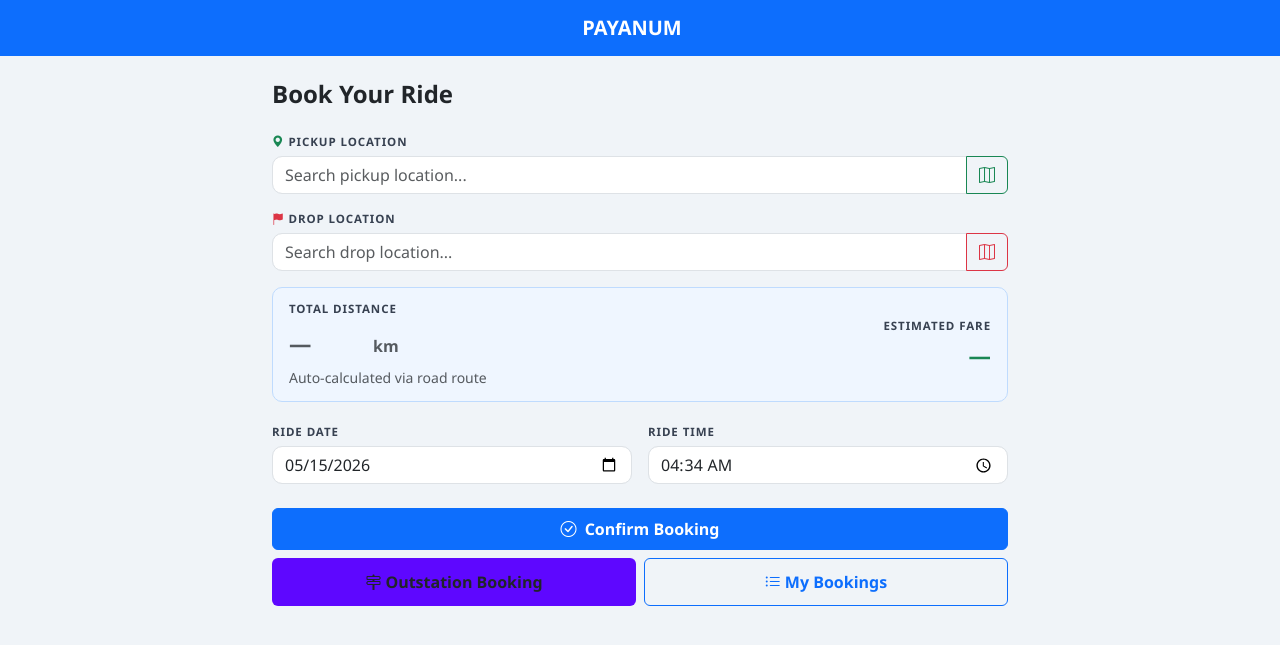
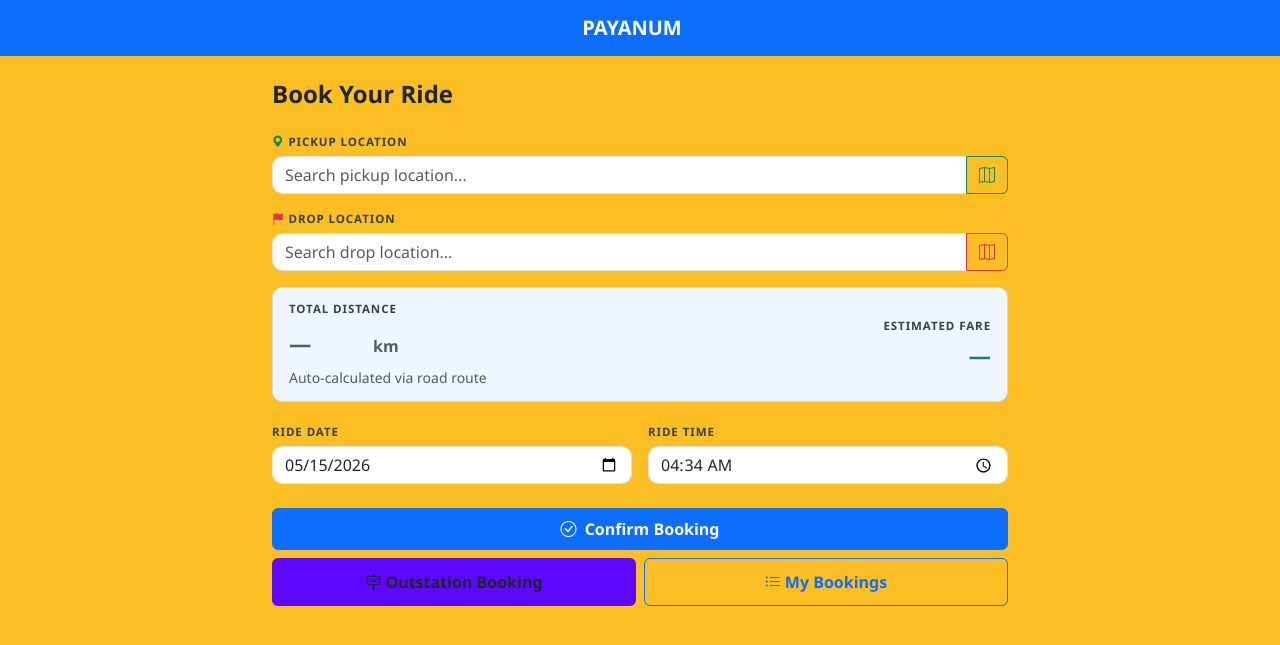
Before and after one commit to shahirdummy1-creator/RaidLink, a Python web app: template templates/booking.html in a window 1280 px wide. Shown: the top 645 px of the page. Run offline with Jinja, Linux system fonts and the light colour scheme; the template is opened without the code that fills it, so the values that code supplies are empty.

Commit message:
Booking: change background color to yellow

```diff
--- a/templates/booking.html
+++ b/templates/booking.html
@@ -47,7 +47,7 @@
     <link rel="stylesheet" href="https://unpkg.com/leaflet@1.9.4/dist/leaflet.css">
     <link rel="stylesheet" href="{{ url_for('static', filename='css/style.css') }}">
     <style>
-        body { background: #f0f4f8; font-family: 'Segoe UI', sans-serif; }
+        body { background: #fbbf24; font-family: 'Segoe UI', sans-serif; }
         /* Fullscreen map overlay */
         #fullscreenMapOverlay {
             display: none;
```
